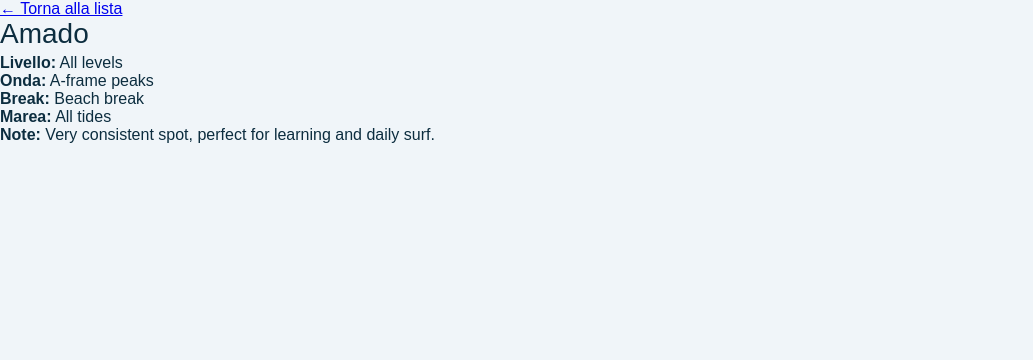
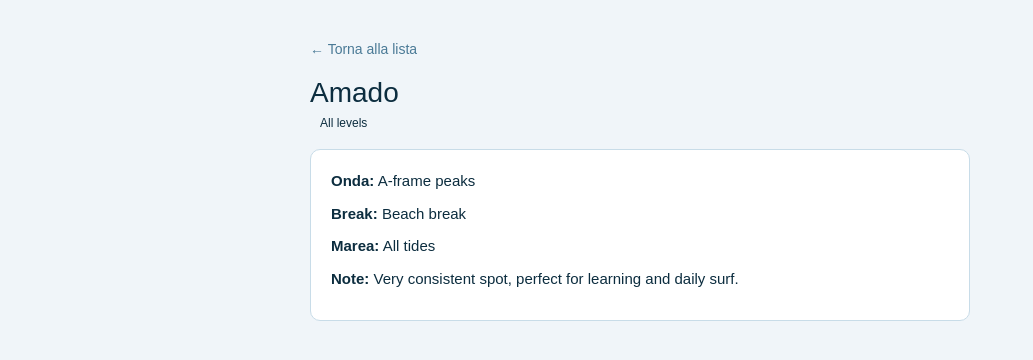
Before and after one commit to nicoperiz/costa-vicentina-surf, a React (Vite) app: page /spot/Amado in a window 1280 px wide. Shown: the top 360 px of the page, without its empty margins (0-1033 px from the left). Built offline with nearby package versions, Linux system fonts and the light colour scheme.

Commit message:
pagina dettaglio spot stilata

```diff
--- a/src/index.css
+++ b/src/index.css
@@ -97,3 +97,25 @@ input {
 input:focus {
   border-color: #378add;
 }
+
+.back-link {
+  display: inline-block;
+  color: #4a7a96;
+  text-decoration: none;
+  margin-bottom: 20px;
+  font-size: 14px;
+}
+
+.detail-card {
+  background: white;
+  border: 1px solid #c8dce8;
+  border-radius: 10px;
+  padding: 20px;
+  margin-top: 16px;
+}
+
+.detail-card p {
+  margin-bottom: 10px;
+  font-size: 15px;
+  line-height: 1.5;
+}
--- a/src/pages/SpotDetail.jsx
+++ b/src/pages/SpotDetail.jsx
@@ -7,14 +7,16 @@ function SpotDetail() {
   const spot = spotList.find(s => s.name === nome)
 
   return (
-    <div>
-      <Link to="/">← Torna alla lista</Link>
+    <div className="page">
+      <Link to="/" className="back-link">← Torna alla lista</Link>
       <h1>{spot.name}</h1>
-      <p><strong>Livello:</strong> {spot.level}</p>
-      <p><strong>Onda:</strong> {spot.waveType}</p>
-      <p><strong>Break:</strong> {spot.breakType}</p>
-      <p><strong>Marea:</strong> {spot.tide}</p>
-      <p><strong>Note:</strong> {spot.notes}</p>
+      <span className={`badge badge-${spot.level}`}>{spot.level}</span>
+      <div className="detail-card">
+        <p><strong>Onda:</strong> {spot.waveType}</p>
+        <p><strong>Break:</strong> {spot.breakType}</p>
+        <p><strong>Marea:</strong> {spot.tide}</p>
+        <p><strong>Note:</strong> {spot.notes}</p>
+      </div>
     </div>
   )
 }
```
